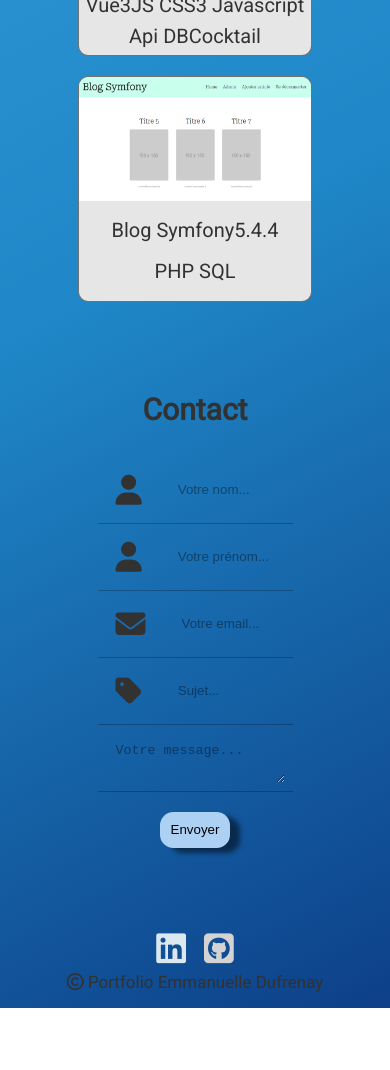
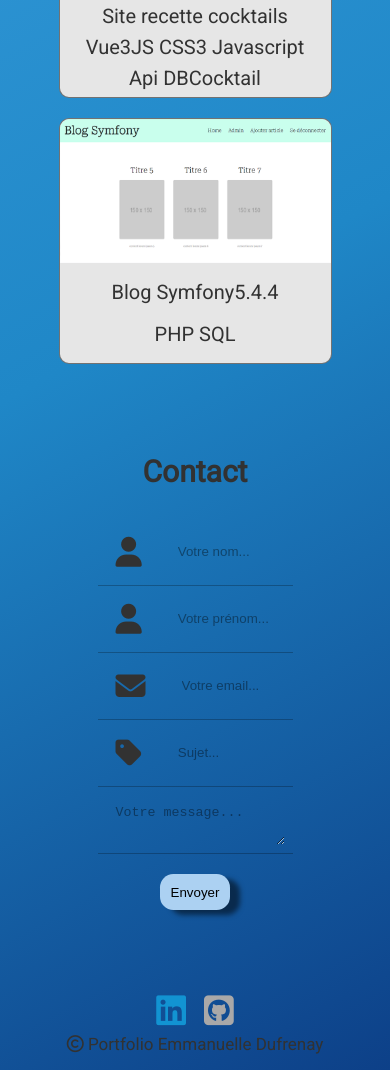
Before and after one commit to Emma-gin/portfolio, a website: page public/index.html in a window 390 px wide. Shown: the part 3092-4162 px from the top of the page. Before the commit the page ends 4100 px from the top, so only its background shows below. Drawn offline with nearby package versions, Linux system fonts and the light colour scheme; a web font is replaced by a local one.

Commit message:
Update style.css

```diff
--- a/public/css/style.css
+++ b/public/css/style.css
@@ -601,7 +601,7 @@ footer a i{
 
     .container_project{
         margin-bottom: 1em;
-        width: 60%;
+        width: 70%;
     }
 
     /* section contact */
@@ -610,11 +610,11 @@ footer a i{
     }
 
     footer .fa-linkedin{
-        color: #dde7f0 ;
+        color: #1293d2 ;
     }
 
     footer .fa-github-square{
-        color: #d3d3d3;
+        color: #a9a8a8;
     }
 
 
```
